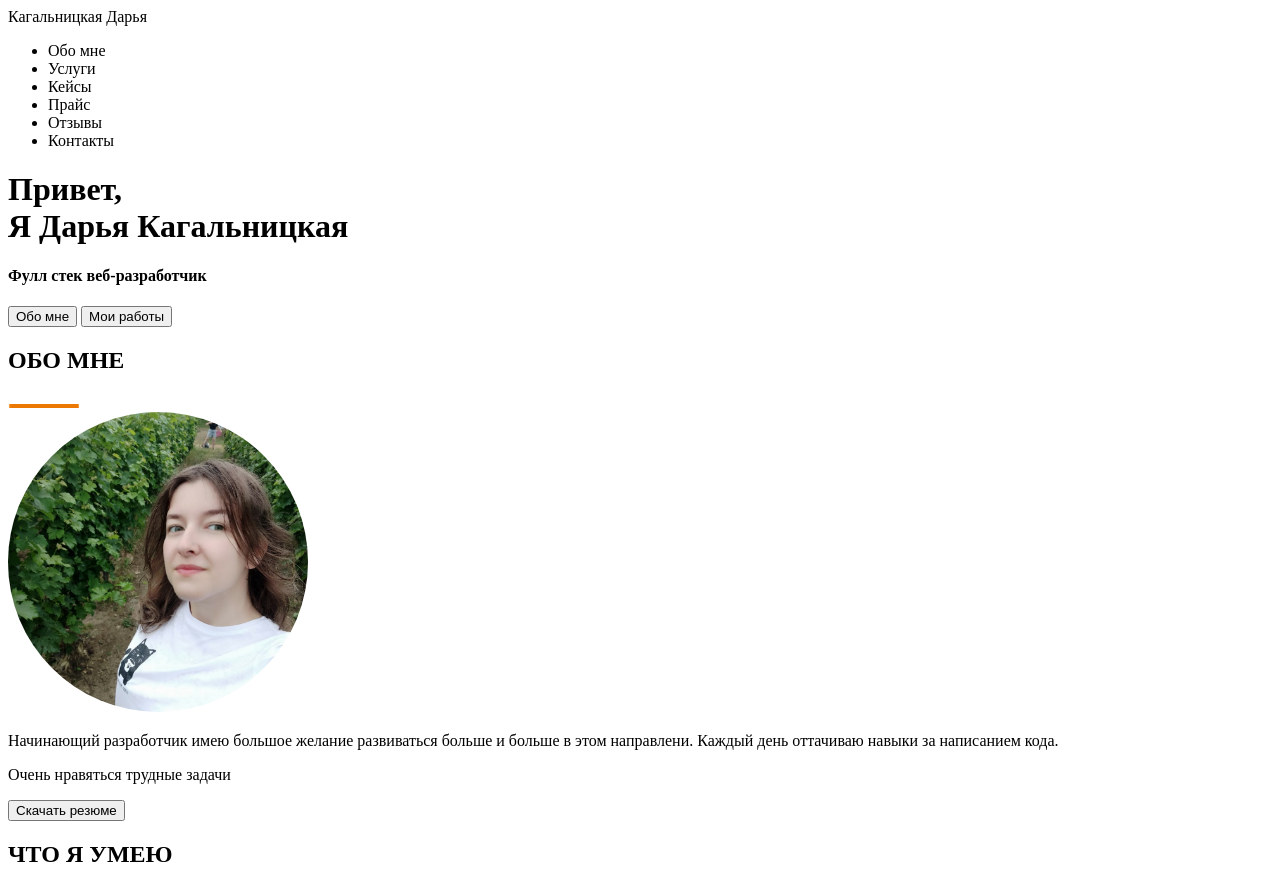
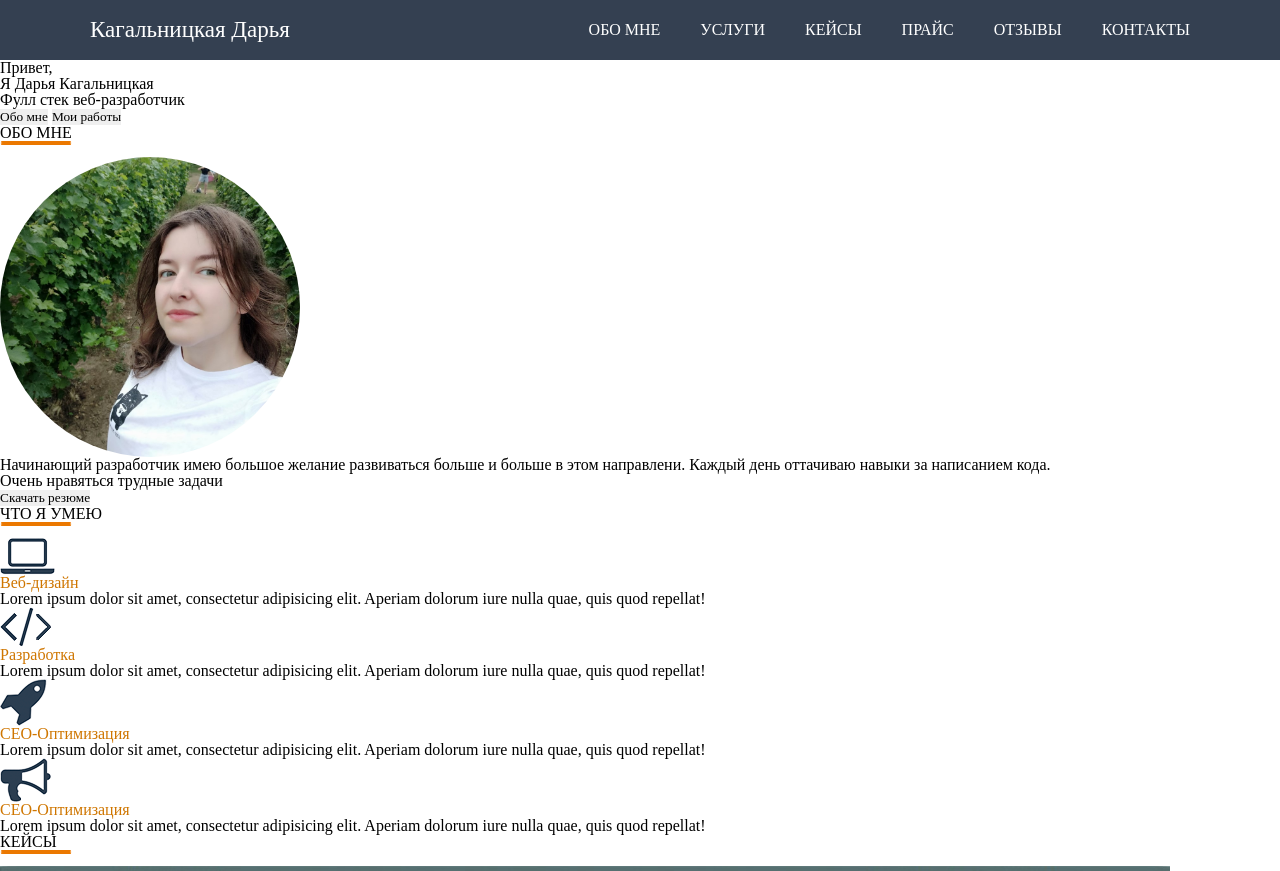
Before and after one commit to Alisterj/Alisterj.github.io, a plain HTML site: page src/index.html in a window 1280 px wide. Shown: the top 871 px of the page. Drawn offline with Linux system fonts and the light colour scheme.

Commit message:
Update header

```diff
--- /dev/null
+++ b/src/css/reset.css
@@ -0,0 +1,42 @@
+*{
+    padding: 0;
+    margin: 0;
+    border: 0;
+}
+
+*,*:before, *:after{
+    -moz-box-sizing: border-box;
+    -webkit-box-sizing: border-box;
+    box-sizing: border-box;
+}
+
+:focus, :active{outline: none;}
+a:focus, a:active{outline: none;}
+
+nav, footer, header, aside{display: block;}
+
+html, body{
+    height:100%;
+    width:100%;
+    font-size: 100%;
+    line-height: 1;
+    /*font-size:14px;*/
+    -ms-text-size-adjust: 100%;
+    -moz-text-size-adjust: 100%;
+    -webkit-text-size-adjust: 100%;
+}
+
+input, button, textarea{
+    font-family: inherit; /*Подгружение шрифта от body либо от родительского элемента*/
+}
+
+input::-ms-clear{display: none;}
+button{cursor: pointer;}
+button::-moz-focus-inner{padding: 0; border:0;}
+a, a:visited{text-decoration: none; color: black;}
+a:hover{text-decoration: none;}
+ul li{list-style: none;}
+img{vertical-align: top;}
+
+
+h1,h2,h3,h4,h5,h6{font-size: inherit; font-weight: 400;}
--- /dev/null
+++ b/src/css/style.css
@@ -0,0 +1,32 @@
+/*Header*/
+header{
+    width: 100%;
+    height: 60px;
+    background-color: #344051;
+}
+nav{
+    width: 1100px;
+    height: 60px;
+    margin: 0 auto;
+}
+.menu li,
+.logo{
+    color: #ffffff;
+    float: left;
+    line-height: 60px;
+}
+.logo{
+    font-size: 23px;
+}
+.menu{
+    float: right;
+}
+.menu li{
+    text-transform: uppercase;
+}
+.menu li:not(:last-child){
+    margin-right: 40px;
+}
+.menu li:hover{
+    color: #cf7600;
+}
--- /dev/null
+++ b/src/css/styleTest.css
@@ -0,0 +1,21 @@
+p{
+    font-family: Arial, "Courier New";
+    font-size: 15px;
+    font-style: italic;
+    font-weight: 800;
+    color: #808080;
+    text-align: justify;
+    text-decoration: none;
+    text-shadow: 1px 2px 2px #000;
+    text-transform: none;
+    text-indent: 10px;
+    letter-spacing: 1px; /*Задает значение расстояния между символами*/
+    line-height: 50px; /*Отступы между строками*/
+    white-space: nowrap; /*Задает правило переноса строк*/
+    word-spacing: 10px;
+}
+.example-block{
+    border: 1px solid #000;
+    margin-top: 20px;
+    padding: 1%;
+}
--- a/src/index.html
+++ b/src/index.html
@@ -6,9 +6,10 @@
     <meta name="author" content="Dasha">
     <meta name="keywords" content="Business card site">
     <meta name="robots" content="all">
-
     <meta property="og:title" content="This is my firs page">
     <title>Кагальницкая Дарья - веб разработчик</title>
+    <link rel="stylesheet" href="css/reset.css">
+    <link rel="stylesheet" href="css/style.css">
 </head>
 <body>
 <header>
```
Also changed, not shown: src/css/testStyle.css (added, +14 -0 lines), src/test.html (added, +32 -0 lines), src/testTwo.html (added, +20 -0 lines), src/img/17545.jpg (added), src/img/test.png (added), src/img/testImg.jpg (added), src/img/testTexture.png (added).
